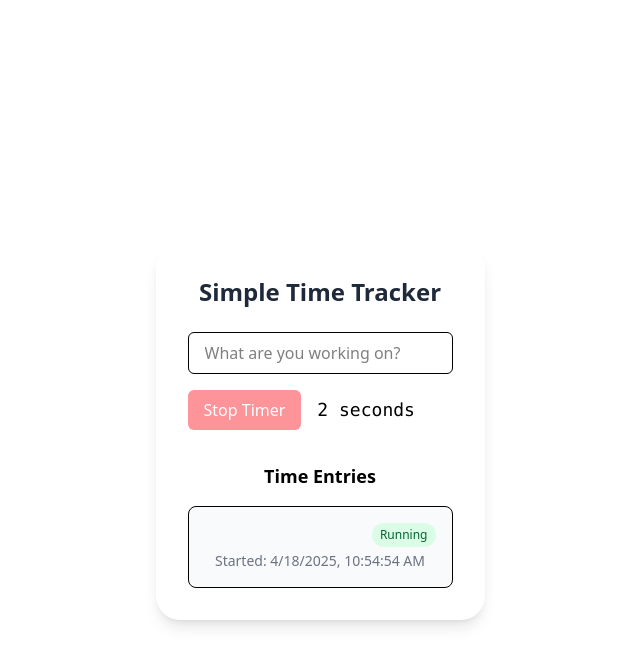
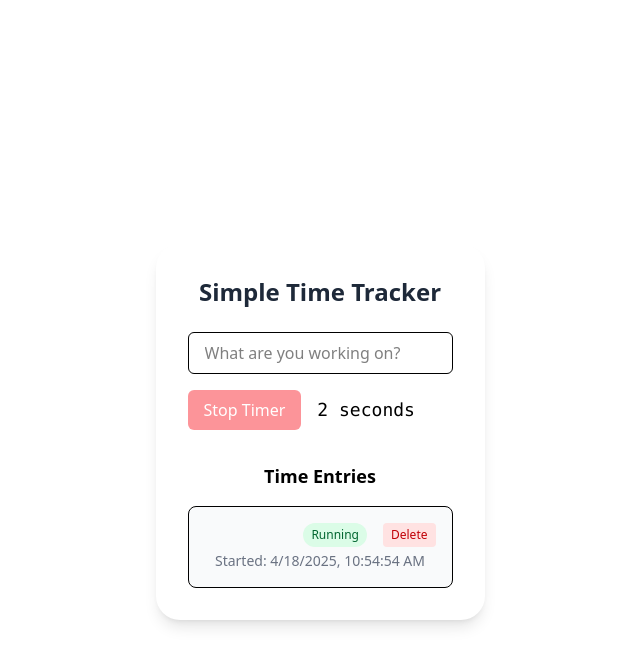
Before and after one commit to mauricedesaxe/time-tracker, a React app: page / in a window 1280 px wide. Both pictures are taken after a click on the button "Start Timer". Shown: the top 666 px of the page, without its empty margins (320-960 px from the left). Built offline with nearby package versions, Linux system fonts and the light colour scheme; the HTML template or start-up script is replaced by a standard one.

Commit message:
add time entry deletion

```diff
--- a/src/components/TimeTracker.tsx
+++ b/src/components/TimeTracker.tsx
@@ -89,8 +89,13 @@ const getDuration = (start: number, end: number): number => {
 };
 
 const TimeTracker = () => {
-  const { getTimeEntriesSorted, addTimeEntry, updateTimeEntry, getTimeEntry } =
-    useTimeTrackerStore();
+  const {
+    getTimeEntriesSorted,
+    addTimeEntry,
+    updateTimeEntry,
+    getTimeEntry,
+    deleteTimeEntry,
+  } = useTimeTrackerStore();
 
   const [description, setDescription] = useState("");
   const [currentEntry, setCurrentEntry] = useState<string | null>(null);
@@ -285,6 +290,17 @@ const TimeTracker = () => {
     }
   };
 
+  // Delete an entry
+  const handleDeleteEntry = (id: string) => {
+    if (window.confirm("Are you sure you want to delete this entry?")) {
+      // If deleting the current entry, stop the timer first
+      if (id === currentEntry) {
+        stopTimer();
+      }
+      deleteTimeEntry(id);
+    }
+  };
+
   return (
     <div className="space-y-6">
       {/* Timer input */}
@@ -420,6 +436,15 @@ const TimeTracker = () => {
                               Edit
                             </button>
                           )}
+
+                          <button
+                            onClick={() => handleDeleteEntry(id)}
+                            className="ml-2 px-2 py-1 text-xs bg-red-100 text-red-700 rounded hover:bg-red-200"
+                            aria-label="Delete entry"
+                            title="Delete entry"
+                          >
+                            Delete
+                          </button>
                         </div>
                       </div>
                       <div className="mt-1 text-sm text-gray-500">
--- a/src/store/timeTrackerStore.ts
+++ b/src/store/timeTrackerStore.ts
@@ -22,6 +22,7 @@ interface TimeTrackerState {
   // Actions
   addTimeEntry: (entry: TimeEntry) => void;
   updateTimeEntry: (id: string, entry: Partial<TimeEntry>) => void;
+  deleteTimeEntry: (id: string) => void;
   getTimeEntries: () => TimeEntry[];
   getTimeEntriesSorted: (
     sortKey: keyof TimeEntry,
@@ -52,6 +53,13 @@ export const useTimeTrackerStore = create<TimeTrackerState>()(
             [id]: { ...state.timeEntries[id], ...entry },
           },
         })),
+
+      deleteTimeEntry: (id) =>
+        set((state) => {
+          const newTimeEntries = { ...state.timeEntries };
+          delete newTimeEntries[id];
+          return { timeEntries: newTimeEntries };
+        }),
 
       getTimeEntries: () => {
         const state = get();
```
